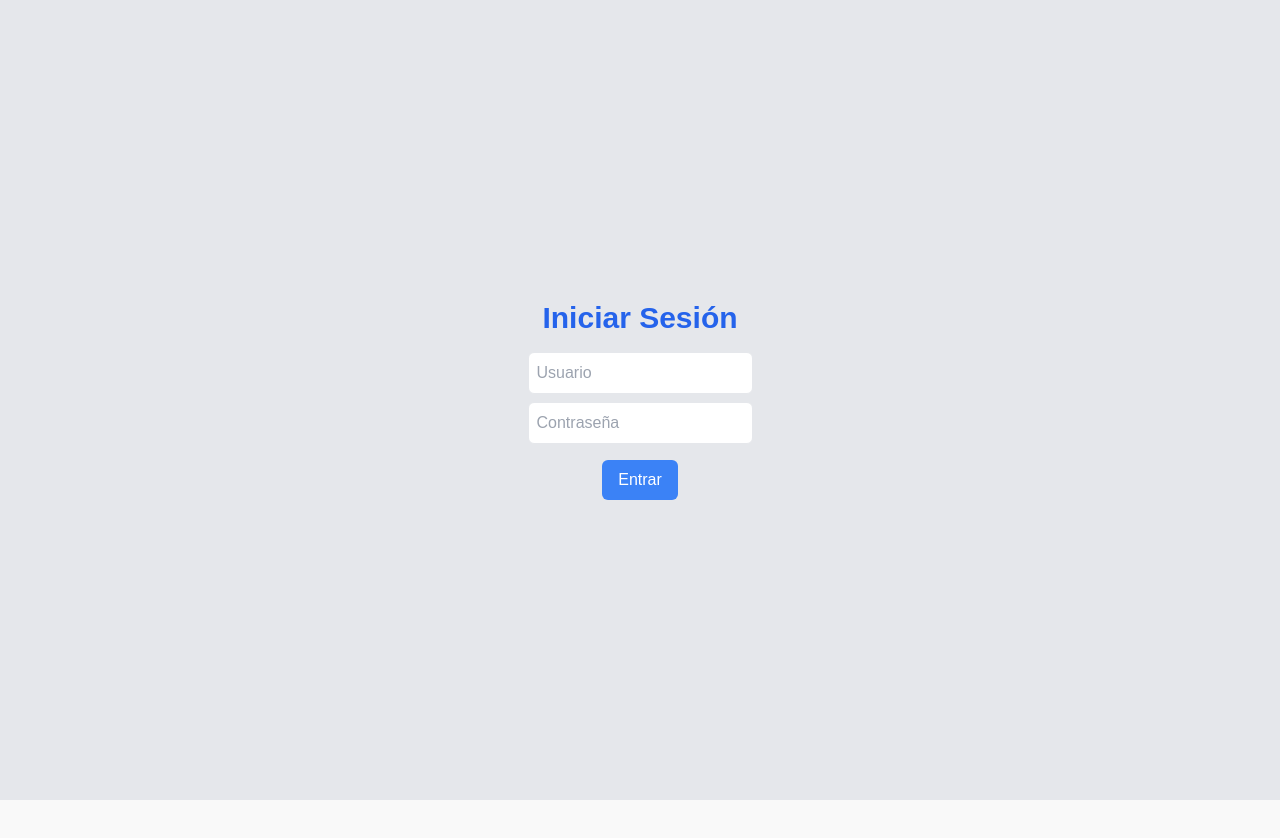
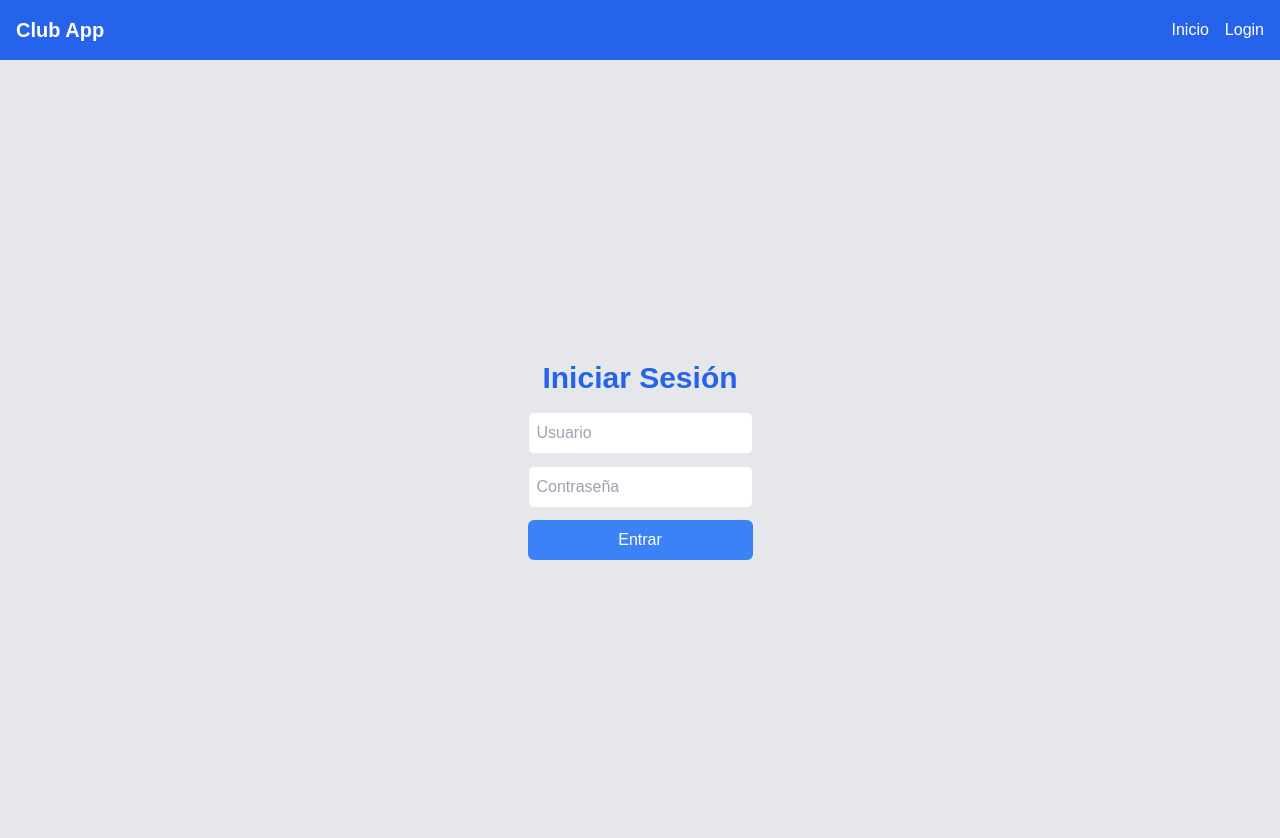
Before and after one commit to nicotouri/app-club, a React (Vite) app in the folder frontend/: page /login in a window 1280 px wide. Shown: the top 838 px of the page. Before the commit the page ends 800 px from the top, so only its background shows below. Built offline with nearby package versions, Linux system fonts and the light colour scheme.

Commit message:
con menues, login funcionando

```diff
--- a/frontend/src/App.jsx
+++ b/frontend/src/App.jsx
@@ -1,8 +1,12 @@
+import React from "react";
+import { Routes, Route } from "react-router-dom";
 import Navbar from "./components/Navbar";
 import Home from "./pages/Home";
 import Login from "./pages/Login";
 import Dashboard from "./pages/Dashboard";
-
+import Socios from "./pages/Socios";
+import Actividades from "./pages/Actividades";
+import Tesoreria from "./pages/Tesoreria";
 
 const App = () => {
   return (
@@ -12,9 +16,12 @@ const App = () => {
         <Route path="/" element={<Home />} />
         <Route path="/login" element={<Login />} />
         <Route path="/dashboard" element={<Dashboard />} />
+        <Route path="/socios" element={<Socios />} />
+        <Route path="/actividades" element={<Actividades />} />
+        <Route path="/tesoreria" element={<Tesoreria />} />
       </Routes>
     </div>
   );
 };
 
-export default App
+export default App;
--- a/frontend/src/components/Navbar.jsx
+++ b/frontend/src/components/Navbar.jsx
@@ -1,14 +1,25 @@
-import React from "react";
+import React, { useContext } from "react";
 import { Link } from "react-router-dom";
+import { AuthContext } from "../context/AuthContext";
 
 const Navbar = () => {
+  const { user, logout } = useContext(AuthContext);
+
   return (
     <nav className="bg-blue-600 text-white p-4 flex justify-between items-center">
       <h1 className="text-xl font-bold">Club App</h1>
       <div className="space-x-4">
         <Link to="/" className="hover:underline">Inicio</Link>
-        <Link to="/login" className="hover:underline">Login</Link>
-        <Link to="/dashboard" className="hover:underline">Dashboard</Link>
+        {!user ? (
+          <Link to="/login" className="hover:underline">Login</Link>
+        ) : (
+          <>
+            <Link to="/dashboard" className="hover:underline">Dashboard</Link>
+            <button onClick={logout} className="bg-red-500 px-3 py-1 rounded">
+              Cerrar sesión
+            </button>
+          </>
+        )}
       </div>
     </nav>
   );
--- /dev/null
+++ b/frontend/src/context/AuthContext.jsx
@@ -0,0 +1,31 @@
+import React, { createContext, useState } from "react";
+import { useNavigate } from "react-router-dom";
+
+export const AuthContext = createContext();
+
+export const AuthProvider = ({ children }) => {
+  const [user, setUser] = useState(null);
+  const navigate = useNavigate();
+
+  // Simulación de login (con usuario y contraseña hardcodeados)
+  const login = (username, password) => {
+    if (username === "admin" && password === "1234") {
+      setUser({ username });
+      navigate("/dashboard"); // Redirige al Dashboard
+    } else {
+      alert("Credenciales incorrectas");
+    }
+  };
+
+  // Cerrar sesión
+  const logout = () => {
+    setUser(null);
+    navigate("/login");
+  };
+
+  return (
+    <AuthContext.Provider value={{ user, login, logout }}>
+      {children}
+    </AuthContext.Provider>
+  );
+};
--- a/frontend/src/main.jsx
+++ b/frontend/src/main.jsx
@@ -1,18 +1,16 @@
 import React from "react";
 import ReactDOM from "react-dom/client";
-import { BrowserRouter as Router, Routes, Route } from "react-router-dom";
+import { BrowserRouter as Router } from "react-router-dom";
+import { AuthProvider } from "./context/AuthContext";
 import App from "./App";
-import Home from "./pages/Home";
-import Login from "./pages/Login";
-import "./styles/global.css"; // Archivo de estilos globales
+import "./styles/global.css";
 
 ReactDOM.createRoot(document.getElementById("root")).render(
   <React.StrictMode>
     <Router>
-      <Routes>
-        <Route path="/" element={<Home />} />
-        <Route path="/login" element={<Login />} />
-      </Routes>
+      <AuthProvider>
+        <App />
+      </AuthProvider>
     </Router>
   </React.StrictMode>
 );
--- /dev/null
+++ b/frontend/src/pages/Actividades.jsx
@@ -0,0 +1,12 @@
+import React from "react";
+
+const Actividades = () => {
+  return (
+    <div className="p-5">
+      <h1 className="text-2xl font-bold text-green-600">Gestión de Actividades</h1>
+      <p className="mt-2 text-gray-600">Aquí podrás ver y administrar las actividades del club.</p>
+    </div>
+  );
+};
+
+export default Actividades;
--- a/frontend/src/pages/Dashboard.jsx
+++ b/frontend/src/pages/Dashboard.jsx
@@ -1,10 +1,34 @@
-import React from "react";
+import React, { useContext, useEffect } from "react";
+import { AuthContext } from "../context/AuthContext";
+import { useNavigate, Link } from "react-router-dom";
 
 const Dashboard = () => {
+  const { user } = useContext(AuthContext);
+  const navigate = useNavigate();
+
+  useEffect(() => {
+    if (!user) {
+      navigate("/login");
+    }
+  }, [user, navigate]);
+
   return (
-    <div className="flex flex-col items-center justify-center h-screen bg-gray-100">
-      <h1 className="text-3xl font-bold text-blue-600">Dashboard</h1>
-      <p className="text-gray-700 mt-4">Bienvenido al sistema de gestión del club.</p>
+    <div className="flex h-screen">
+      {/* Menú Lateral */}
+      <aside className="w-64 bg-blue-700 text-white p-5">
+        <h2 className="text-xl font-bold">Panel de Administración</h2>
+        <nav className="mt-5 flex flex-col space-y-2">
+          <Link to="/socios" className="p-2 bg-blue-500 rounded-md hover:bg-blue-400">Socios</Link>
+          <Link to="/actividades" className="p-2 bg-blue-500 rounded-md hover:bg-blue-400">Actividades</Link>
+          <Link to="/tesoreria" className="p-2 bg-blue-500 rounded-md hover:bg-blue-400">Tesorería</Link>
+        </nav>
+      </aside>
+
+      {/* Contenido Principal */}
+      <main className="flex-1 p-10">
+        <h1 className="text-3xl font-bold text-gray-700">Bienvenido, {user?.username}</h1>
+        <p className="mt-2 text-gray-500">Selecciona una opción del menú para empezar.</p>
+      </main>
     </div>
   );
 };
--- a/frontend/src/pages/Login.jsx
+++ b/frontend/src/pages/Login.jsx
@@ -1,23 +1,38 @@
-
-import React from "react";
+import React, { useState, useContext } from "react";
+import { AuthContext } from "../context/AuthContext";
 
 const Login = () => {
+  const { login } = useContext(AuthContext);
+  const [username, setUsername] = useState("");
+  const [password, setPassword] = useState("");
+
+  const handleSubmit = (e) => {
+    e.preventDefault();
+    login(username, password);
+  };
+
   return (
     <div className="flex flex-col items-center justify-center h-screen bg-gray-200">
       <h1 className="text-3xl font-bold text-blue-600">Iniciar Sesión</h1>
+      <form className="mt-4 flex flex-col gap-3" onSubmit={handleSubmit}>
         <input
           type="text"
           placeholder="Usuario"
-        className="mt-4 p-2 border rounded-md"
+          className="p-2 border rounded-md"
+          value={username}
+          onChange={(e) => setUsername(e.target.value)}
         />
         <input
           type="password"
           placeholder="Contraseña"
-        className="mt-2 p-2 border rounded-md"
+          className="p-2 border rounded-md"
+          value={password}
+          onChange={(e) => setPassword(e.target.value)}
         />
-      <button className="mt-4 px-4 py-2 bg-blue-500 text-white rounded-md">
+        <button className="px-4 py-2 bg-blue-500 text-white rounded-md">
           Entrar
         </button>
+      </form>
     </div>
   );
 };
--- /dev/null
+++ b/frontend/src/pages/Socios.jsx
@@ -0,0 +1,12 @@
+import React from "react";
+
+const Socios = () => {
+  return (
+    <div className="p-5">
+      <h1 className="text-2xl font-bold text-blue-600">Gestión de Socios</h1>
+      <p className="mt-2 text-gray-600">Aquí podrás ver, agregar y gestionar socios.</p>
+    </div>
+  );
+};
+
+export default Socios;
--- /dev/null
+++ b/frontend/src/pages/Tesoreria.jsx
@@ -0,0 +1,12 @@
+import React from "react";
+
+const Tesoreria = () => {
+  return (
+    <div className="p-5">
+      <h1 className="text-2xl font-bold text-red-600">Gestión de Tesorería</h1>
+      <p className="mt-2 text-gray-600">Consulta ingresos, egresos y pagos de socios.</p>
+    </div>
+  );
+};
+
+export default Tesoreria;
```
Lines whose indentation alone changed are shown as unchanged.
